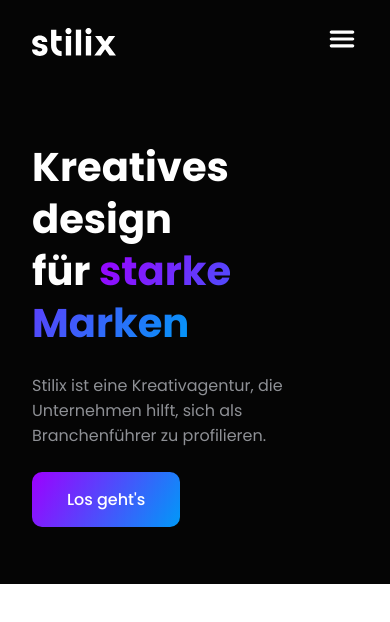
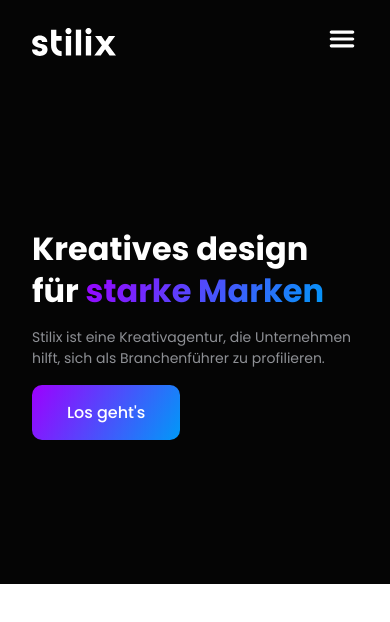
Before and after one commit to zerokater/stilix-webseite, a SvelteKit app: page / in a window 390 px wide. Shown: the top 622 px of the page. Built offline with nearby package versions, Linux system fonts and the light colour scheme.

Commit message:
HEADERUPDATE

```diff
--- a/src/routes/+page.svelte
+++ b/src/routes/+page.svelte
@@ -97,4 +97,22 @@
             text-align: start;
         }
     }
+
+    @media screen and (max-width: 470px) {
+
+    article{
+        align-items: start;
+        gap: 1rem;
+    }
+    h1 {
+        font-size: 32px;
+        text-align: start;
+    }
+
+    p{
+        font-size: 14px;
+        width: auto;
+        text-align: start;
+    }
+    }
 </style>
```
